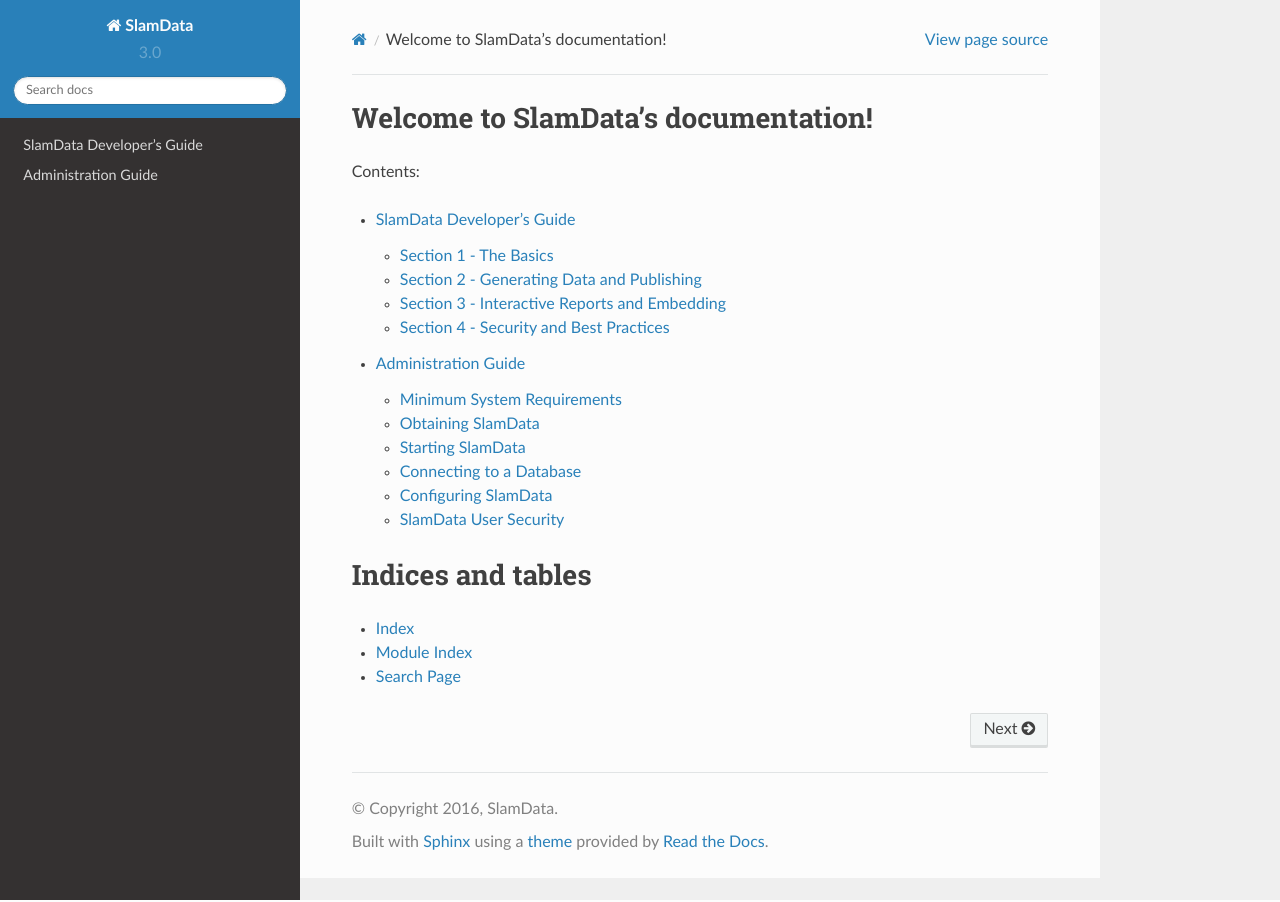
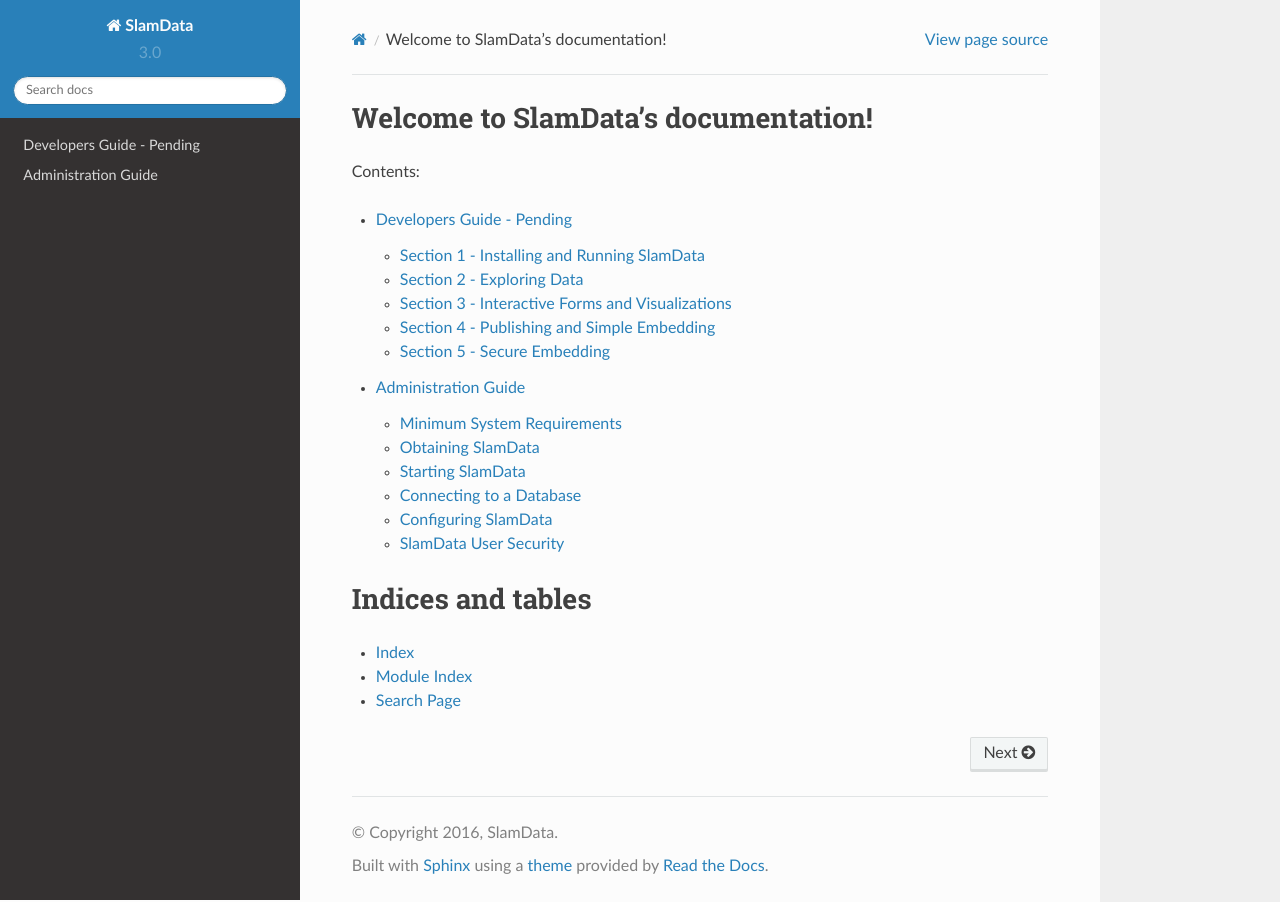
Before and after one commit to uapasha/slamdata-docs, a Sphinx documentation site: the page built from source/index.rst, in a window 1280 px wide. Built offline with Sphinx 7.4.7 and the Read the Docs theme 2.0.0, drawn with Linux system fonts in a browser that asks for light colours; part of the change alters nothing that is shown.

Commit message:
Submitting recent updates

```diff
--- /dev/null
+++ b/source/developers-guide-pending.rst
@@ -0,0 +1,360 @@
+.. figure:: /images/white-logo.png
+   :alt: SlamData Logo
+
+
+Developers Guide - Pending
+==========================
+
+This Developer's Guide will assist the developer who is unfamiliar with
+SlamData to install, configure, customize and embed a complete solution
+from start fo finish.
+
+For information on how to use SlamData from a user perspective
+see the `SlamData Administration Guide <administration-guide.html>`__
+
+For information on how to use SlamData from a user perspective
+see the `SlamData Users Guide <users-guide.html>`__  (not implemented yet)
+
+
+.. attention:: SlamData Advanced Features
+
+  Throughout this guide there are references to functionality available
+  only in SlamData Advanced Edition.  Sections that apply only to SlamData
+  Advanced Edition will be called out with the Murray (MRA)
+  icon. |Murray-Small|
+
+
+Section 1 - Installing and Running SlamData
+-------------------------------------------
+
+Purpose
+~~~~~~~
+
+The purpose of this Developer's Guide is to walk a software developer
+through SlamData from installation through completed project.  The goal
+is to provide a step-by-step process that a developer can follow,
+including sample data, that is repeatable with other data sets and
+environments.
+
+
+Introduction
+~~~~~~~~~~~~
+
+SlamData is both an Open Source Software project and a commercially
+available Visual Analytics platform for multidimensional data (including
+two-dimensional RDBMS data).  SlamData provides the ability to query
+all of your data, in any form, in any location with a single solution.
+This is achieved with some of the following features of SlamData:
+
+- Patented multidimensional relational technology, allowing SlamData to
+  communicate with any data source in any data format. This includes not
+  only legacy two-dimensional data such as RDBMS in rows and columns,
+  but also deeply nested, semistructured data such as JSON and XML.
+
+- Ability to understand schema dynamically, resulting in absolutely no
+  need to map field types from one technology to another.  This also allows
+  SlamData to use both field values **and** the schema as data.  This is
+  not possible with other NoSQL -> relational solutions.
+
+- A fully generalized database backend technology, providing a reliable
+  and ANSI compatible superset of SQL called SQL² that runs on top of any
+  supported data source.  There is no need to learn yet another proprietary
+  database query language.
+
+- Fully embeddable solution that merges seamlessly with your own applications
+  providing a consistent look and feel while providing significant and
+  immediate value out of the box.
+
+- Easy to use search capabilities for non-technical users.  Search for a
+  key word, value or any other data type without knowing where it is or
+  in which format.
+
+- Visually appealing charts (eCharts_ from Baidu) that can be customized
+  and natively understand nested data.
+
+- Ability to secure data in a multi-tenant environment through OpenID Connect
+  and OAuth 2.0.
+
+
+Assumptions
+~~~~~~~~~~~
+
+This guide was written with the following assumptions in mind.  The reader
+is a developer that:
+
+- Has a basic to moderate understanding of SQL
+- Has a basic to moderate understanding of JSON
+- Has a basic to moderate understanding of HTML web applications
+- Can perform basic navigation of the MongoDB database via the **mongo** shell
+- Has appropriate permissions to install relevant software
+
+
+Requirements
+~~~~~~~~~~~~
+
+For SlamData to run in an optimal environment see the
+`Minimum System Requirements <administration-guide.html#minimum-system-requirements>`__
+section.
+
+.. attention:: Windows Developers
+
+  This Developer's Guide includes example code in several sections in addition to
+  shell scripts or command line utilities.  While this guide can be followed
+  by most Mac OS and Linux developers, Microsoft Windows developers will have to
+  implement similar functionality through other means such as DOS shell scripts.
+
+
+Installation
+~~~~~~~~~~~~
+
+Instructions for installing SlamData Community Edition can be found
+`here <administration-guide.html#obtaining-slamdata>`__
+
+SlamData Advanced Edition is delivered with an automated installer.
+
+
+Starting SlamData
+~~~~~~~~~~~~~~~~~
+
+Instructions for starting SlamData can be found
+`here <administration-guide.html#starting-slamdata>`__.
+
+Once SlamData Community Edition or SlamData Advanced Edition is running then
+continue to Section 2.
+
+
+
+
+Section 2 - Exploring Data
+--------------------------
+
+By the end of this Developers Guide the reader will have a fully working
+SlamData environment that is securely embedded with user authentication,
+interactive forms and dynamic charts.  To start, however, the basics of
+the user interface will need to be covered.  The guide will then move
+on to more complex topics focused on importing data, exploring that data
+and searching it with keywords and eventually using SlamData's SQL² dialect
+to perform SQL queries on the data.
+
+
+Interface Navigation
+~~~~~~~~~~~~~~~~~~~~
+
+The image below shows the Home screen after starting SlamData Community
+Edition.  Note the numbers and their descriptions following the image.
+
+|Home-Annotated|
+
+
++--------+------------------------------------------------------------------------------+
+| Number | Description                                                                  |
++========+==============================================================================+
+|     1  |  Server or Mount names that have been configured.                            |
++--------+------------------------------------------------------------------------------+
+|     2  |  The current path you are viewing. In this example it is the Home path (/).  |
++--------+------------------------------------------------------------------------------+
+|     3  |  The eye icon toggles visibility of the trash can icon.                      |
++--------+------------------------------------------------------------------------------+
+|     4  |  Download all data starting from this path.                                  |
++--------+------------------------------------------------------------------------------+
+|     5  |  Mount a new database server.                                                |
++--------+------------------------------------------------------------------------------+
+|     6  |  Create a new folder in the datasource virtual file system.                  |
++--------+------------------------------------------------------------------------------+
+|     7  |  Upload a data file.                                                         |
++--------+------------------------------------------------------------------------------+
+|     8  |  Create a new workspace.                                                     |
++--------+------------------------------------------------------------------------------+
+
+
+Creating a New Mount
+~~~~~~~~~~~~~~~~~~~~
+
+In this guide the MongoDB database will be used in the examples; as such,
+the reader should download and run the latest stable version of MongoDB.
+
+Default MongoDB installations run on port ``27017`` and have no user
+authentication enabled.  This guide assumes this configuration in the following
+instructions.
+
+Click the New Mount Icon.  |Icon-Mount|
+
+A dialog will appear requesting the name and Mount type.
+
+|Mount-Dialog|
+
+Enter the values below and the dialog will expand.
+
++------------+-----------+
+| Parameter  | Value     |
++============+===========+
+| Name       |  devguide |
++------------+-----------+
+| Mount Type |  MongoDB  |
++------------+-----------+
+
+In the expanded dialog enter the values below and click ``Mount``.
+If a parameter in the table below has no value, leave that
+field empty in the interface.
+
++----------------+-----------+
+| Parameter      | Value     |
++================+===========+
+| Host           | localhost |
++----------------+-----------+
+| Port           |  27017    |
++----------------+-----------+
+| Username       |           |
++----------------+-----------+
+| Password       |           |
++----------------+-----------+
+| Database       |           |
++----------------+-----------+
+| Other Settings |           |
++----------------+-----------+
+
+
+|Mount-Dialog-Complete|
+
+
+Creating a Database
+~~~~~~~~~~~~~~~~~~~
+
+* Click on the newly created server named ``devguide``.  The interface now
+  shows the databases that reside within MongoDB.
+
+  A new database will need to be created to follow along with the guide.
+
+* Click on the Create Folder icon.  |Create-Folder|
+
+  A new folder will appear titled ``Untitled Folder``.
+
+* Hover the mouse over the new ``Untitled Folder`` folder.
+
+* Click the **Move/Rename** icon that appears to the right.  |Move-Rename|
+
+* Change the name from ``Untitled Folder`` to ``devdb`` and click **Rename**.
+
+* Click on the newly renamed ``devdb`` folder.
+
+The interface should now look like this:
+
+|In-Devdb|
+
+
+
+Importing Example Data
+~~~~~~~~~~~~~~~~~~~~~~
+
+
+
+Exploring Data
+~~~~~~~~~~~~~~
+
+
+
+Searching Data
+~~~~~~~~~~~~~~
+
+
+
+Querying Data with SQL²
+~~~~~~~~~~~~~~~~~~~~~~~
+
+
+
+
+Section 3 - Interactive Forms and Visualizations
+------------------------------------------------
+
+
+Advanced Queries with SQL²
+~~~~~~~~~~~~~~~~~~~~~~~~~~
+
+
+SlamDown Cells and Interactive Forms
+~~~~~~~~~~~~~~~~~~~~~~~~~~~~~~~~~~~~
+
+
+Query Using SlamDown Variables
+~~~~~~~~~~~~~~~~~~~~~~~~~~~~~~
+
+
+Visualization Card
+~~~~~~~~~~~~~~~~~~
+
+
+Creating a Chart
+~~~~~~~~~~~~~~~~
+
+
+
+Section 4 - Publishing and Simple Embedding
+-------------------------------------------
+
+
+Publishing Reports and Charts
+~~~~~~~~~~~~~~~~~~~~~~~~~~~~~
+
+
+Simple Embedding
+~~~~~~~~~~~~~~~~
+
+
+
+Section 5 - Secure Embedding
+----------------------------
+
+
+Introduction to User Security
+~~~~~~~~~~~~~~~~~~~~~~~~~~~~~
+
+
+Creating an OIDC Provider
+~~~~~~~~~~~~~~~~~~~~~~~~~
+
+
+Configuring the Provider
+~~~~~~~~~~~~~~~~~~~~~~~~
+
+
+Testing the Provider
+~~~~~~~~~~~~~~~~~~~~
+
+
+Creating Administrators
+~~~~~~~~~~~~~~~~~~~~~~~
+
+
+Creating Users
+~~~~~~~~~~~~~~
+
+
+Enabling Security with Roles
+~~~~~~~~~~~~~~~~~~~~~~~~~~~~
+
+
+
+
+
+.. _eCharts: https://ecomfe.github.io/echarts/index-en.html
+
+
+
+.. |Murray| image:: images/SD3/murray.png
+
+.. |Murray-Small| image:: images/SD3/murray-small.png
+
+.. |Home-Annotated| image:: images/SD3/screenshots/home-annotated-with-numbers.png
+
+.. |Icon-Mount| image:: images/SD3/icon-mount.png
+
+.. |Mount-Dialog| image:: images/SD3/screenshots/mount-dialog.png
+
+.. |Mount-Dialog-Complete| image:: images/SD3/screenshots/mount-dialog-complete.png
+
+.. |Create-Folder| image:: images/SD3/icon-create-folder.png
+
+.. |Move-Rename| image:: images/SD3/icon-move-rename.png
+
+.. |In-Devdb| image:: images/SD3/screenshots/in-devdb-clean.png
--- a/source/developers-guide.rst
+++ /dev/null
@@ -1,151 +0,0 @@
-.. figure:: /images/white-logo.png
-   :alt: SlamData Logo
-
-
-
-SlamData Developer's Guide
-==========================
-
-
-
-
-
-Section 1 - The Basics
-----------------------
-
-Purpose
-~~~~~~~
-
-The purpose of this Developer's Guide is to walk a software developer
-through SlamData from installation through completed project.  The goal
-is to provide a step-by-step process that a developer can follow,
-including sample data, that is repeatable with other data sets and
-environments.
-
-
-Introduction
-~~~~~~~~~~~~
-
-SlamData is both an Open Source Software project and a commercially
-available Visual Analytics platform for multidimensional data (including
-two-dimensional RDBMS data).  SlamData provides the ability to query
-all of your data, in any form, in any location with a single solution.
-This is achieved with some of the following features of SlamData:
-
-- Patented multidimensional relational technology, allowing SlamData to
-  communicate with any data source in any data format. This includes not
-  only legacy two-dimensional data such as RDBMS in rows and columns,
-  but also deeply nested, semistructured data such as JSON and XML.
-
-- Ability to understand schema dynamically, resulting in absolutely no
-  need to map field types from one technology to another.  This also allows
-  SlamData to use both field values **and** the schema as data.  This is
-  not possible with other NoSQL -> relational solutions.
-
-- A fully generalized database backend technology, providing a reliable
-  and ANSI compatible superset of SQL called SQL² that runs on top of any
-  supported data source.  There is no need to learn yet another proprietary
-  database query language.
-
-- Fully embeddable solution that merges seamlessly with your own applications
-  providing a consistent look and feel while providing significant and
-  immediate value out of the box.
-
-- Easy to use search capabilities for non-technical users.  Search for a
-  key word, value or any other data type without knowing where it is or
-  in which format.
-
-- Visually appealing charts (eCharts_ from Baidu) that can be customized
-  and natively understand nested data.
-
-- Ability to secure data in a multi-tenant environment through OpenID Connect
-  and OAuth 2.0.
-
-
-Assumptions
-~~~~~~~~~~~
-
-This guide was written with the following assumptions in mind.  The reader
-is a developer that:
-
-- Has a working understanding of SQL
-- Has a working understanding of JSON
-- Has a working understanding of HTML-based applications
-- Understands
-
-Installation
-~~~~~~~~~~~~
-
-Configuration
-~~~~~~~~~~~~~
-
-Importing Demo Data
-~~~~~~~~~~~~~~~~~~~
-
-
-
-
-
-Section 2 - Generating Data and Publishing
-------------------------------------------
-
-Decks and Cards
-~~~~~~~~~~~~~~~
-
-Exploring Your Data
-~~~~~~~~~~~~~~~~~~~
-
-Searching Your Data
-~~~~~~~~~~~~~~~~~~~
-
-Querying Your Data
-~~~~~~~~~~~~~~~~~~
-
-Visualizing Your Data
-~~~~~~~~~~~~~~~~~~~~~
-
-Publishing Your Findings
-~~~~~~~~~~~~~~~~~~~~~~~~
-
-
-
-
-
-Section 3 - Interactive Reports and Embedding
----------------------------------------------
-
-Embedding Cards
-~~~~~~~~~~~~~~~
-
-User Interaction - The SlamDown Card
-~~~~~~~~~~~~~~~~~~~~~~~~~~~~~~~~~~~~
-
-Dynamic Charts - The API Card
-~~~~~~~~~~~~~~~~~~~~~~~~~~~~~
-
-Using Queries as Data Sources - The SQL² View
-~~~~~~~~~~~~~~~~~~~~~~~~~~~~~~~~~~~~~~~~~~~~~
-
-
-
-
-
-
-Section 4 - Security and Best Practices
----------------------------------------
-
-OpenID / OAuth Configuration
-~~~~~~~~~~~~~~~~~~~~~~~~~~~~
-
-Roles and Restricted Access
-~~~~~~~~~~~~~~~~~~~~~~~~~~~
-
-Authorizing Users
-~~~~~~~~~~~~~~~~~
-
-SlamData Best Practices
-~~~~~~~~~~~~~~~~~~~~~~~
-
-
-
-.. _eCharts: https://ecomfe.github.io/echarts/index-en.html
--- a/source/index.rst
+++ b/source/index.rst
@@ -11,7 +11,7 @@ Contents:
 .. toctree::
    :maxdepth: 2
 
-   developers-guide
+   developers-guide-pending
    administration-guide
 
 
```
Also changed, not shown: source/images/SD3/icon-create-folder.png (added), source/images/SD3/icon-mount.png (added), source/images/SD3/icon-move-rename.png (added), source/images/SD3/screenshots/home-annotated-with-numbers.png (added), source/images/SD3/screenshots/in-devdb-clean.png (added), source/images/SD3/screenshots/mount-dialog-complete.png (added), source/images/SD3/screenshots/mount-dialog.png (added).
